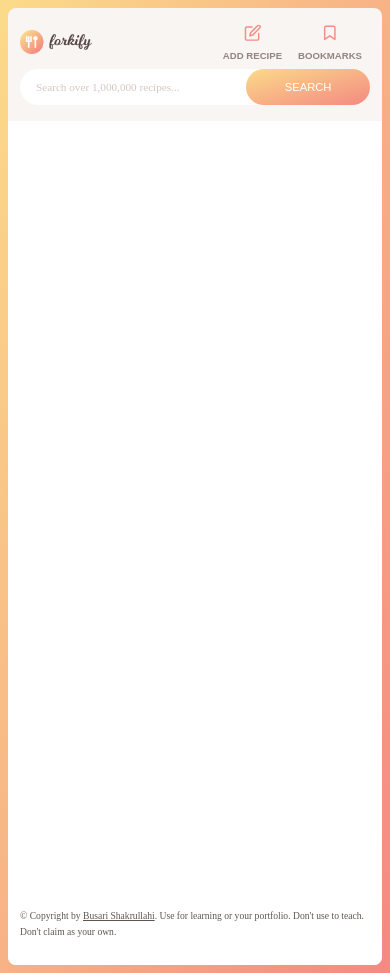
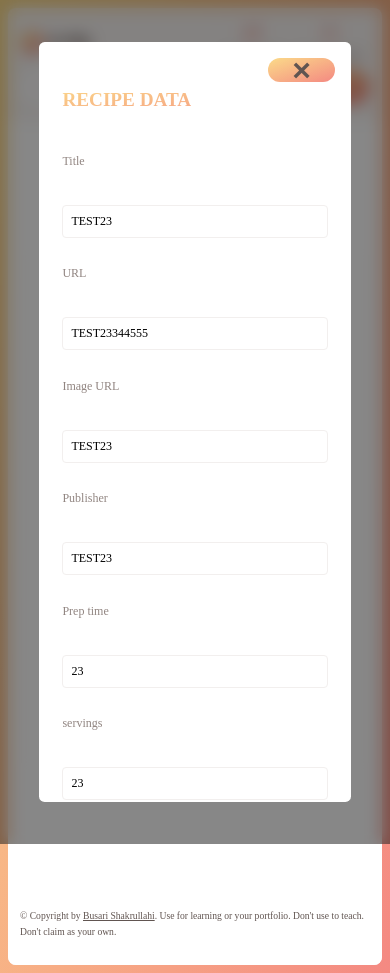
Before and after one commit to CyberScript007/Forkify-App, a website built with Parcel: page index.html in a window 390 px wide. Built offline with nearby package versions, Linux system fonts and the light colour scheme.

Commit message:
Refactoring code

```diff
--- a/index.html
+++ b/index.html
@@ -276,7 +276,7 @@
     </div>
     <div class="overlay hidden"></div>
     <form class="modal hidden">
-      <button class="modal__close">&times;</button>
+      <button class="modal__close btn--close-modal">&times;</button>
       <div class="modal__data">
         <h2 class="heading--2 modal__title">recipe data</h2>
         <div class="modal__ontainer">
--- a/js/controller.js
+++ b/js/controller.js
@@ -5,6 +5,7 @@ import SearchView from './views/searchView.js';
 import RecipeItemView from './views/recipeItemView.js';
 import PaginationView from './views/PaginationView.js';
 import BookmarkView from './views/bookmarkView.js';
+import ModalView from './views/modalView.js';
 import responsiveView from './views/responsiveView.js';
 
 import 'core-js/stable';
--- /dev/null
+++ b/js/views/modalView.js
@@ -0,0 +1,27 @@
+class ModalView {
+  _modalWindow = document.querySelector('.modal');
+  _overlay = document.querySelector('.overlay');
+  _openModaBtn = document.querySelector('.add-recipe');
+  _closeModalBtn = document.querySelector('.btn--close-modal');
+
+  constructor() {
+    this._openModalWindow();
+    this._closeModalWindow();
+  }
+
+  _toggle() {
+    this._overlay.classList.toggle('hidden');
+    this._modalWindow.classList.toggle('hidden');
+  }
+
+  _openModalWindow() {
+    this._openModaBtn.addEventListener('click', this._toggle().bind(this));
+  }
+
+  _closeModalWindow() {
+    this._overlay.addEventListener('click', this._toggle().bind(this));
+    this._closeModalBtn.addEventListener('click', this._toggle().bind(this));
+  }
+}
+
+export default new ModalView();
```
